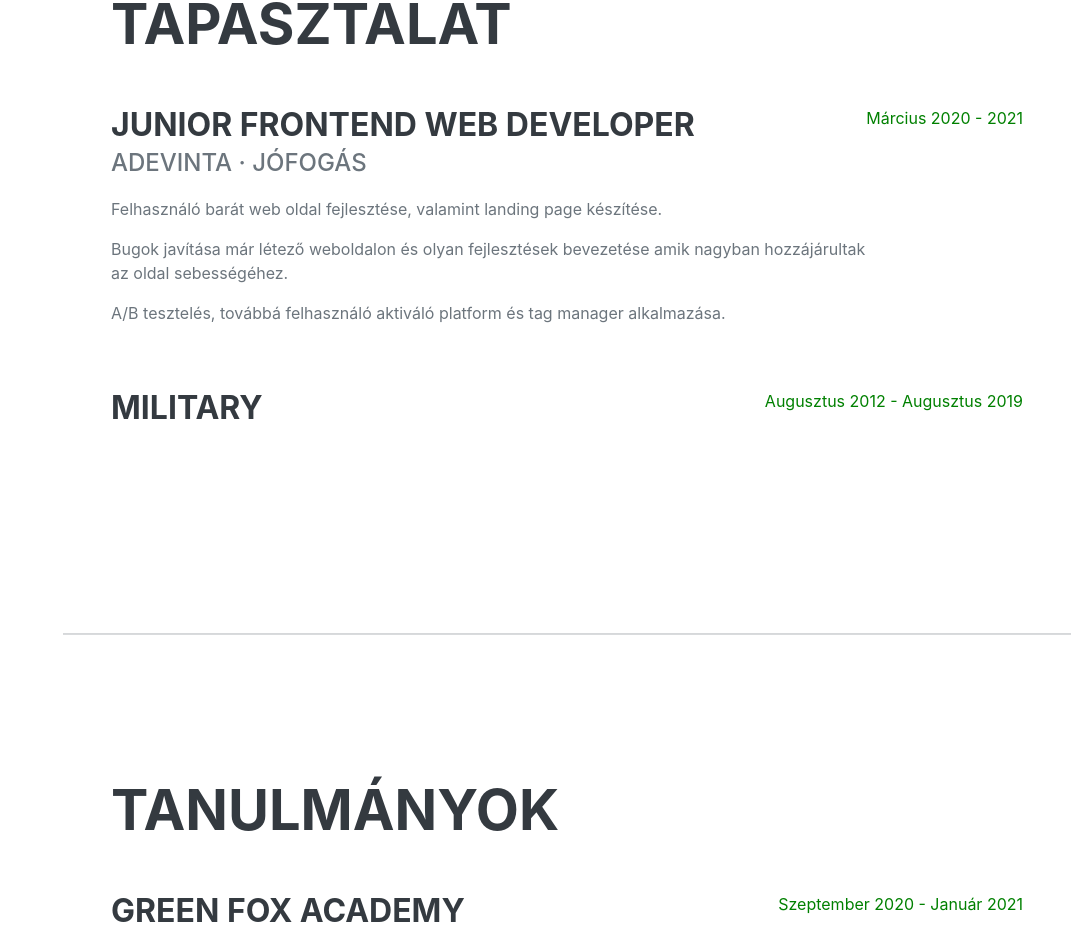
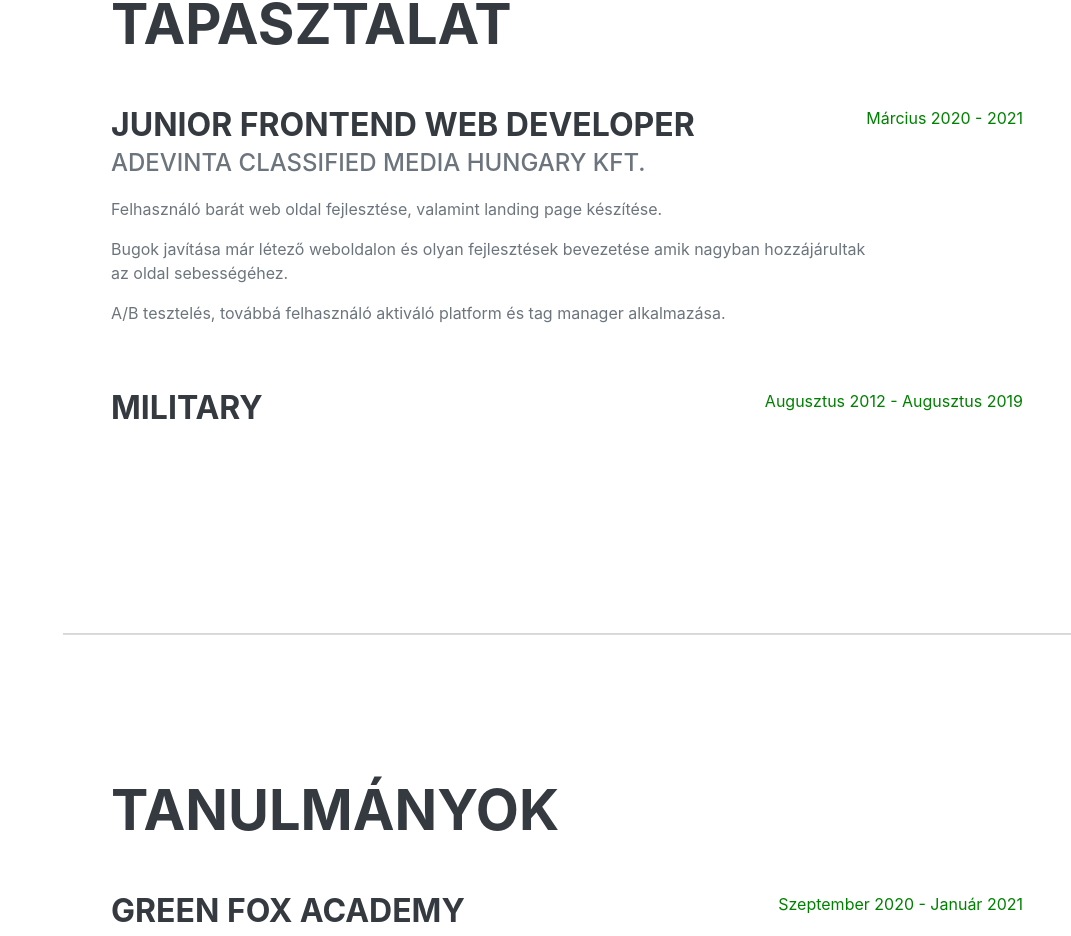
Before and after one commit to Galicz555/vueCV, a Vue app in the folder projectCV/: page / in a window 1280 px wide. Shown: the part 969-1905 px from the top of the page, without its empty margins (209-1280 px from the left). Built offline with nearby package versions, Linux system fonts and the light colour scheme; a web font is replaced by a local one.

Commit message:
Updated CV text

```diff
--- a/projectCV/src/components/CV.vue
+++ b/projectCV/src/components/CV.vue
@@ -58,7 +58,7 @@
 				>
 					<div class="flex-grow-1">
 						<h3 class="mb-0">Junior Frontend Web Developer</h3>
-						<div class="subheading mb-3">Adevinta · Jófogás</div>
+						<div class="subheading mb-3">Adevinta Classified Media Hungary Kft.</div>
 						<p>
 							Felhasználó barát web oldal fejlesztése, valamint landing page
 							készítése.
```
